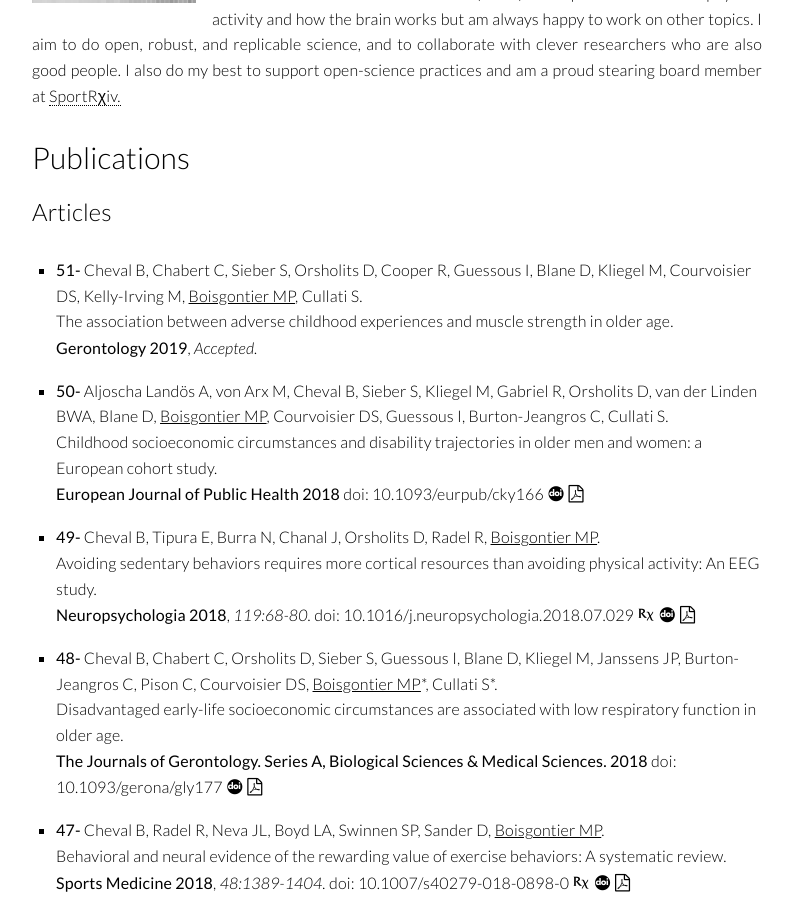
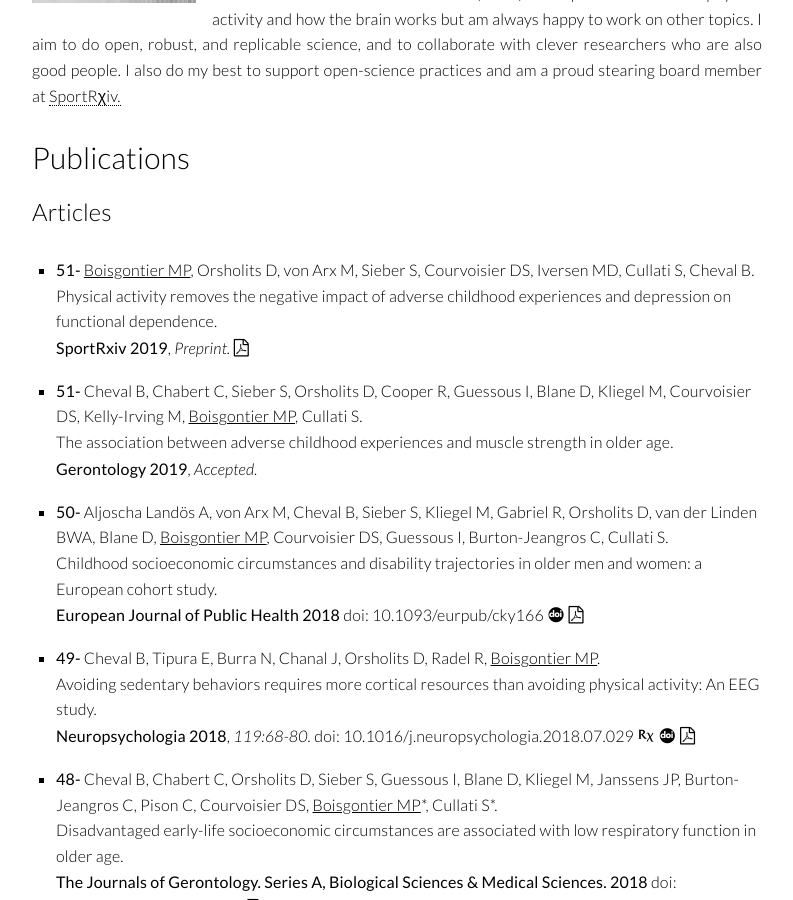
Before and after one commit to matthieuboisgontier/matthieuboisgontier.github.io, a Jekyll site: the page built from index.html, in a window 1280 px wide and 900 px high, scrolled down 378 px. Shown: the whole window, without its empty margins (243-1036 px from the left). Built offline with Jekyll 4.4.1, drawn with Linux system fonts in a browser that asks for light colours; nearby versions of some CDN libraries; some web fonts are replaced; a script that is not in the unit is left out; comment, search, counter and statistics services are not loaded.

Commit message:
Update publications.yml

```diff
--- a/_data/publications.yml
+++ b/_data/publications.yml
@@ -516,3 +516,13 @@
   journal: Gerontology
   pageinfo: Accepted
   pdf:
+
+- name: boisgontier_depression_2019
+  date: 2019-01-01
+  type: journal2
+  authors: <b>51-</b> <u>Boisgontier MP</u>, Orsholits D, von Arx M, Sieber S, Courvoisier DS, Iversen MD, Cullati S, Cheval B
+  title: 'Physical activity removes the negative impact of adverse childhood experiences and depression on functional dependence'
+  journal: SportRxiv
+  pageinfo: Preprint
+  pdf: /doc/publication/2018/01/boisgontier_depression_2019.pdf
+  biorxiv:
```
